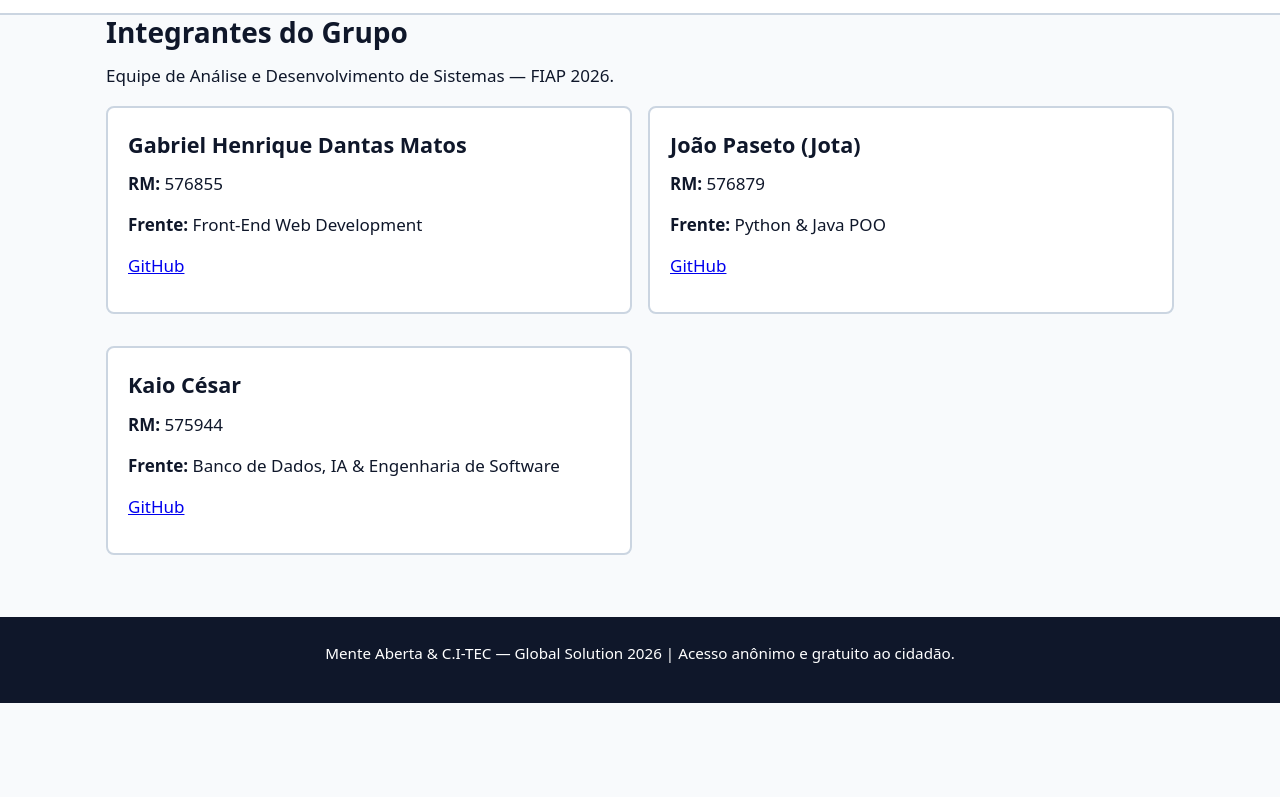
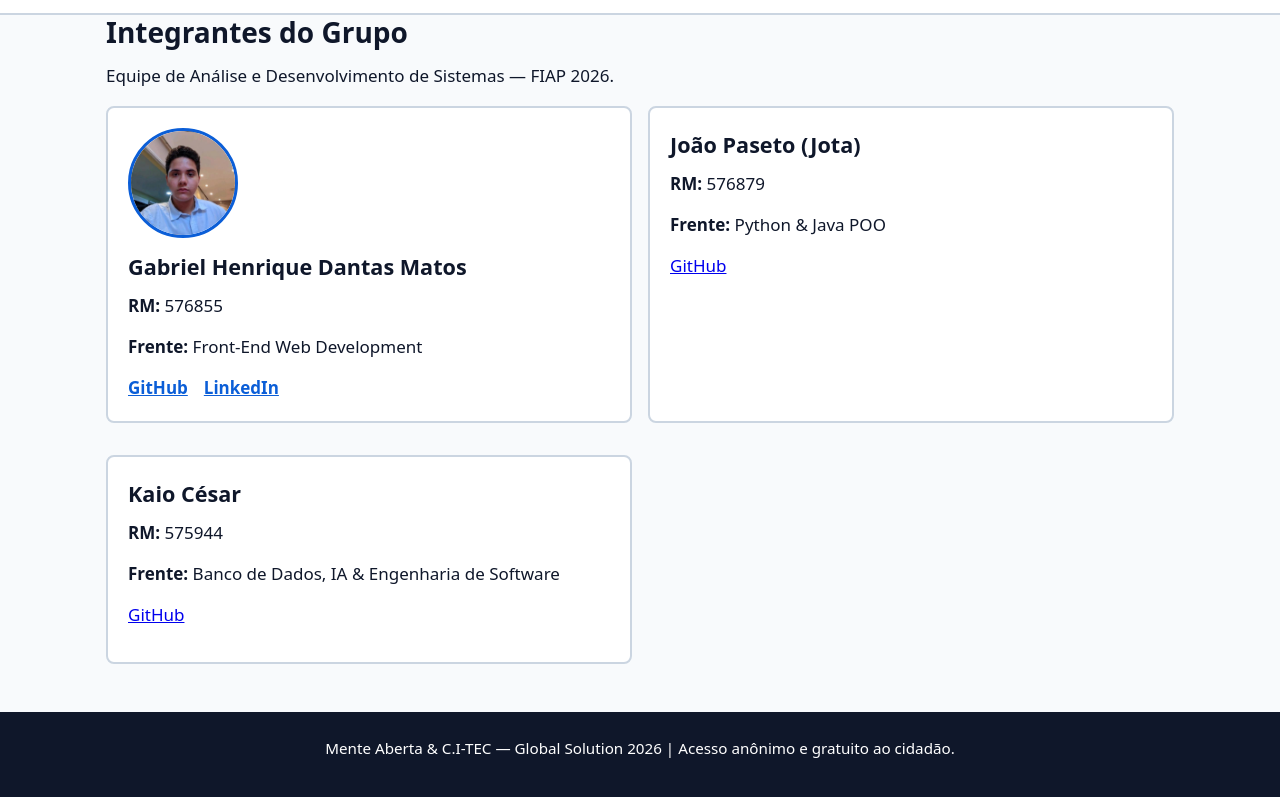
Before and after one commit to GabrielHenriqueDantas/mente-aberta-citec, a plain HTML site: page integrantes.html in a window 1280 px wide. Shown: the part 97-894 px from the top of the page. Before the commit the page ends 800 px from the top, so only its background shows below. Drawn offline with Linux system fonts and the light colour scheme.

Commit message:
style: adiciona estilizacao de fotos e perfil de Gabriel

```diff
--- a/css/style.css
+++ b/css/style.css
@@ -331,3 +331,24 @@ textarea {
   flex-wrap: wrap;
   grid-column: 1 / -1;
 }
+
+.foto-integrante {
+  width: 110px;
+  height: 110px;
+  object-fit: cover;
+  border-radius: 50%;
+  border: 3px solid var(--cor-primaria);
+  margin-bottom: 0.75rem;
+  display: block;
+}
+
+.links-integrante {
+  display: flex;
+  gap: 1rem;
+  margin-top: 0.5rem;
+}
+
+.links-integrante a {
+  color: var(--cor-primaria);
+  font-weight: 700;
+}
--- a/integrantes.html
+++ b/integrantes.html
@@ -36,10 +36,14 @@
 
     <section class="grade-cards">
       <article class="card">
+        <img src="assets/img/gabriel.jpeg" alt="Foto de Gabriel Henrique Dantas Matos" class="foto-integrante">
         <h2>Gabriel Henrique Dantas Matos</h2>
         <p><strong>RM:</strong> 576855</p>
         <p><strong>Frente:</strong> Front-End Web Development</p>
-        <p><a href="https://github.com/GabrielHenriqueDantas" target="_blank" rel="noopener noreferrer">GitHub</a></p>
+        <div class="links-integrante">
+          <a href="https://github.com/GabrielHenriqueDantas" target="_blank" rel="noopener noreferrer">GitHub</a>
+          <a href="https://www.linkedin.com/in/gabriel-h-dantas/" target="_blank" rel="noopener noreferrer">LinkedIn</a>
+        </div>
       </article>
 
       <article class="card">
```
Also changed, not shown: assets/img/gabriel.jpeg (added).
